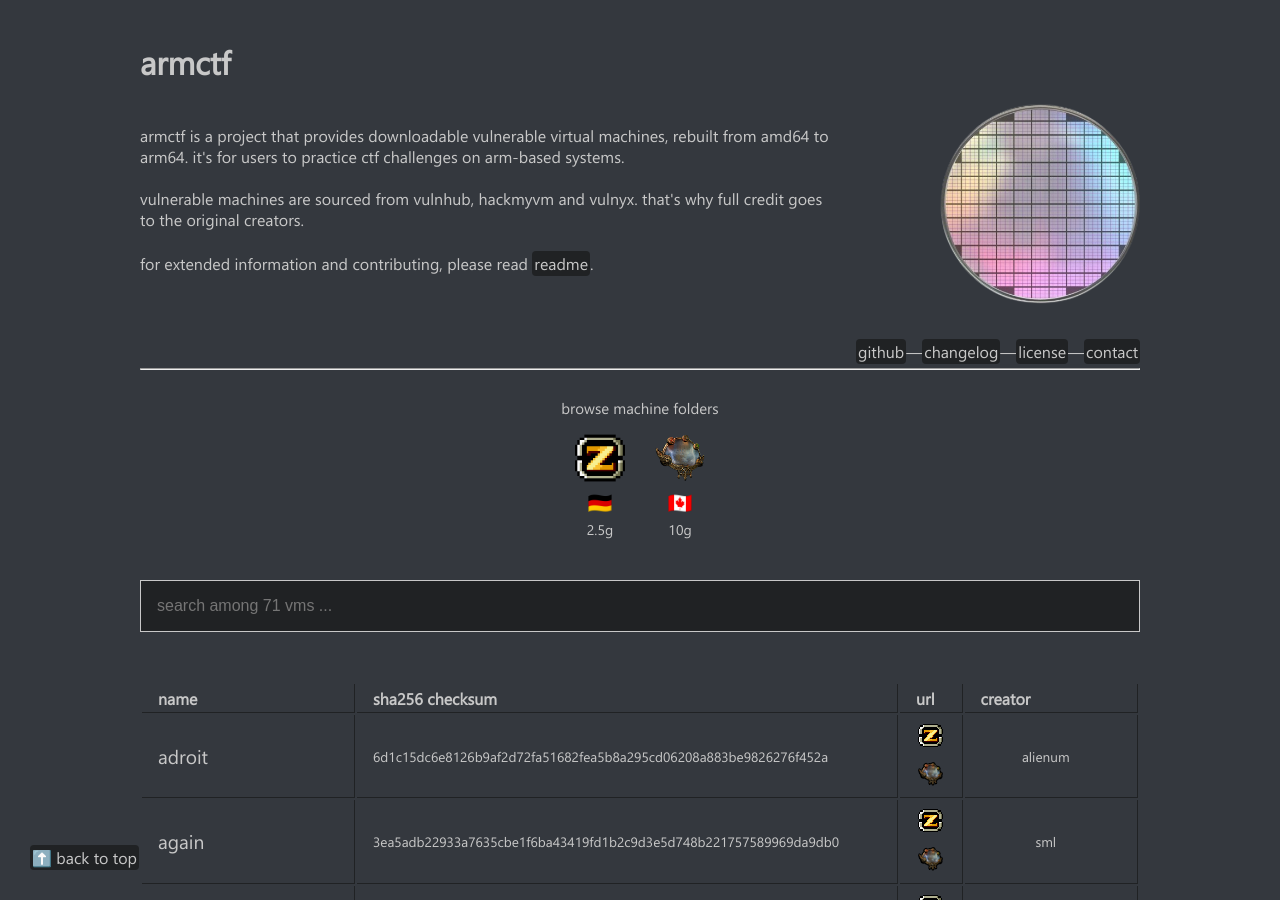
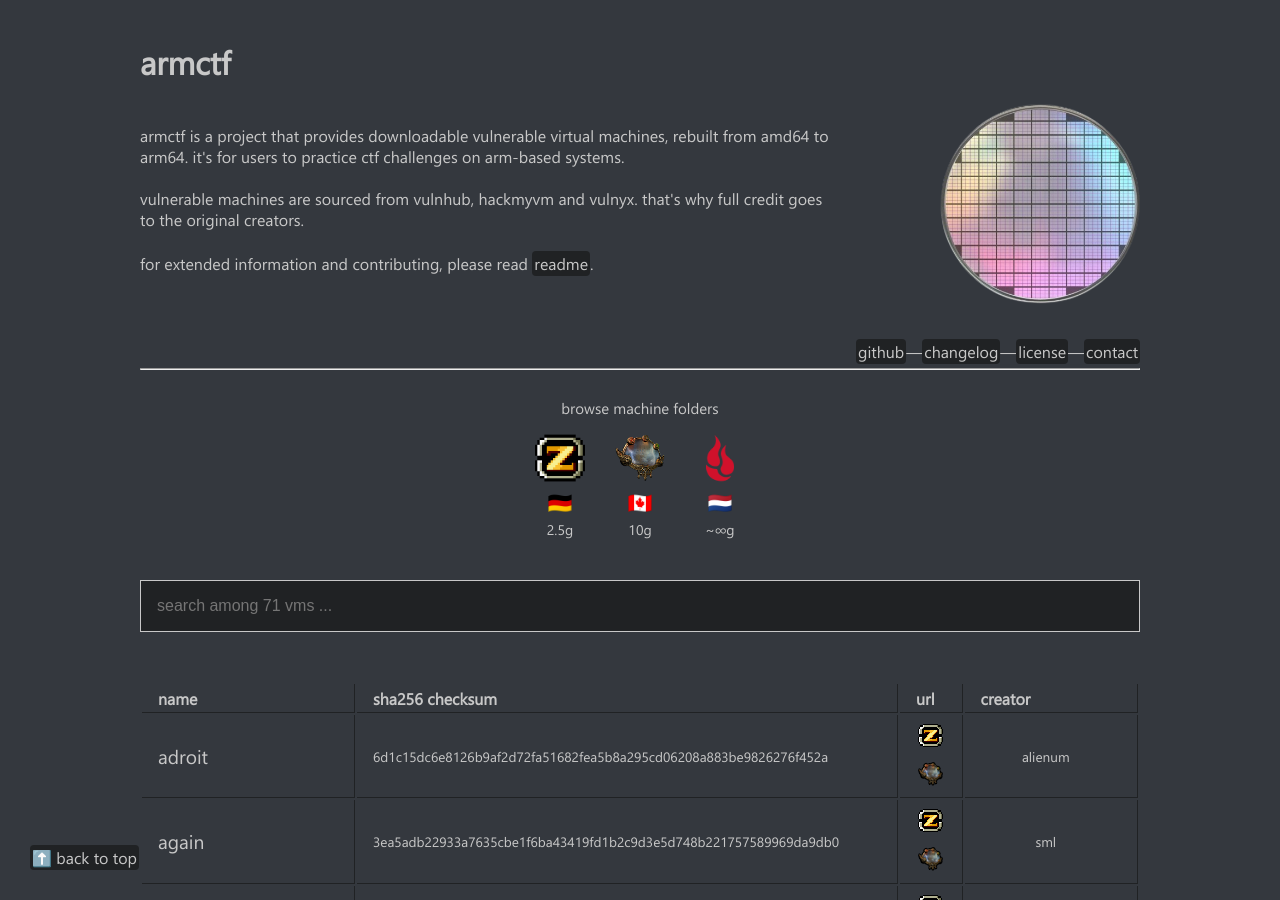
Before and after one commit to armctf/armctf, a Jekyll site: the page built from index.md, in a window 1280 px wide and 900 px high. Built offline with Jekyll 4.4.1, drawn with Linux system fonts in a browser that asks for light colours.

Commit message:
browse_folders_addon_u

```diff
--- a/_includes/vvm-index.html
+++ b/_includes/vvm-index.html
@@ -25,6 +25,12 @@ for extended information and contributing, please read <a href="https://github.c
       <span class="flag">🇨🇦</span>
       <span class="speed">10g</span>
     </a>
+
+    <a class="browselinks" target="_blank" href="https://f003.backblazeb2.com/file/armctfb2/index.html">
+      <img src="assets/b2_big.png">
+      <span class="flag">🇳🇱</span>
+      <span class="speed">~∞g</span>
+    </a>
   </div>
 </div>
 <a href="#" class="bttop">⬆️ back to top</a>
```
Also changed, not shown: assets/b2_big.png (added).
